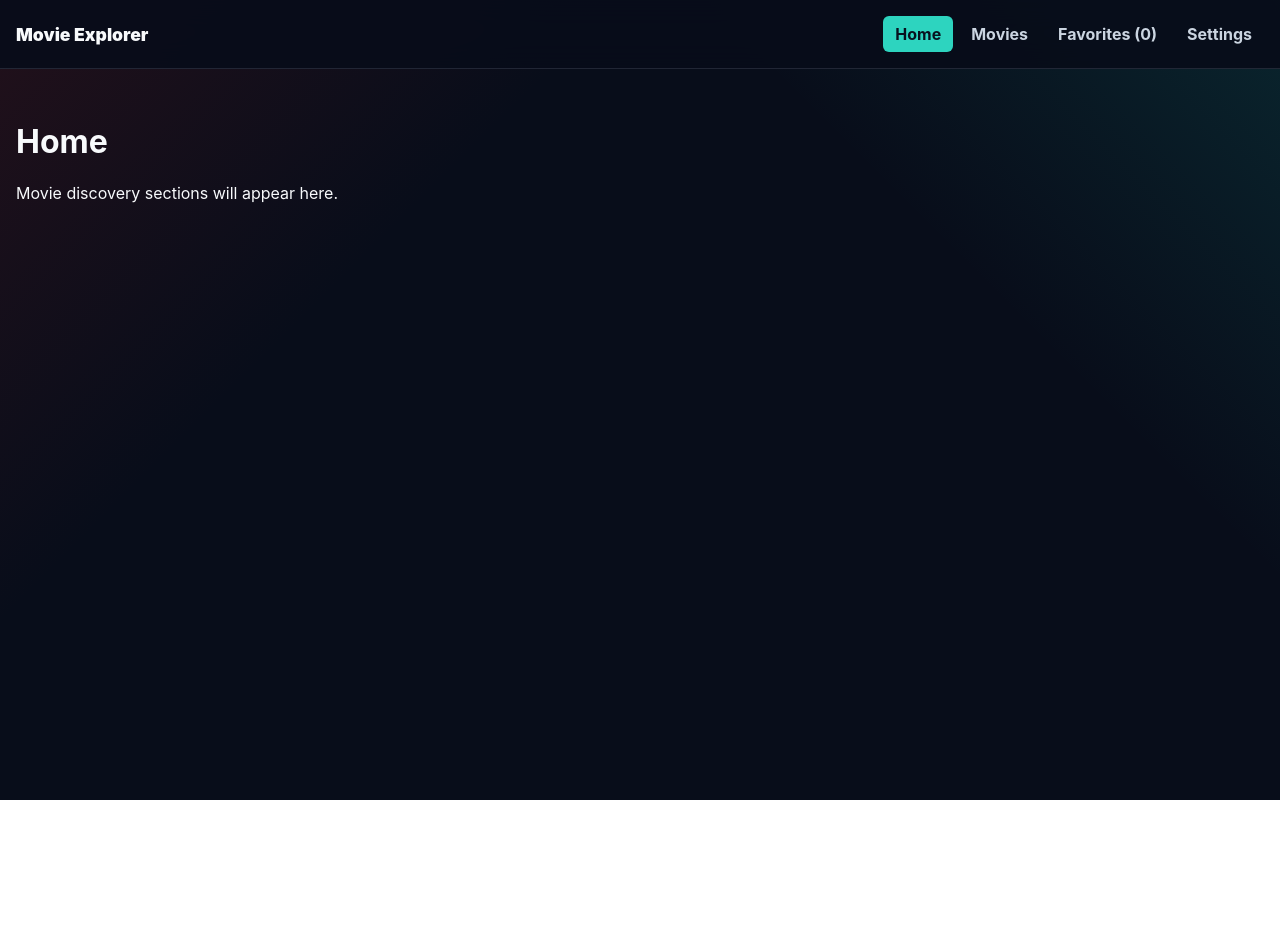
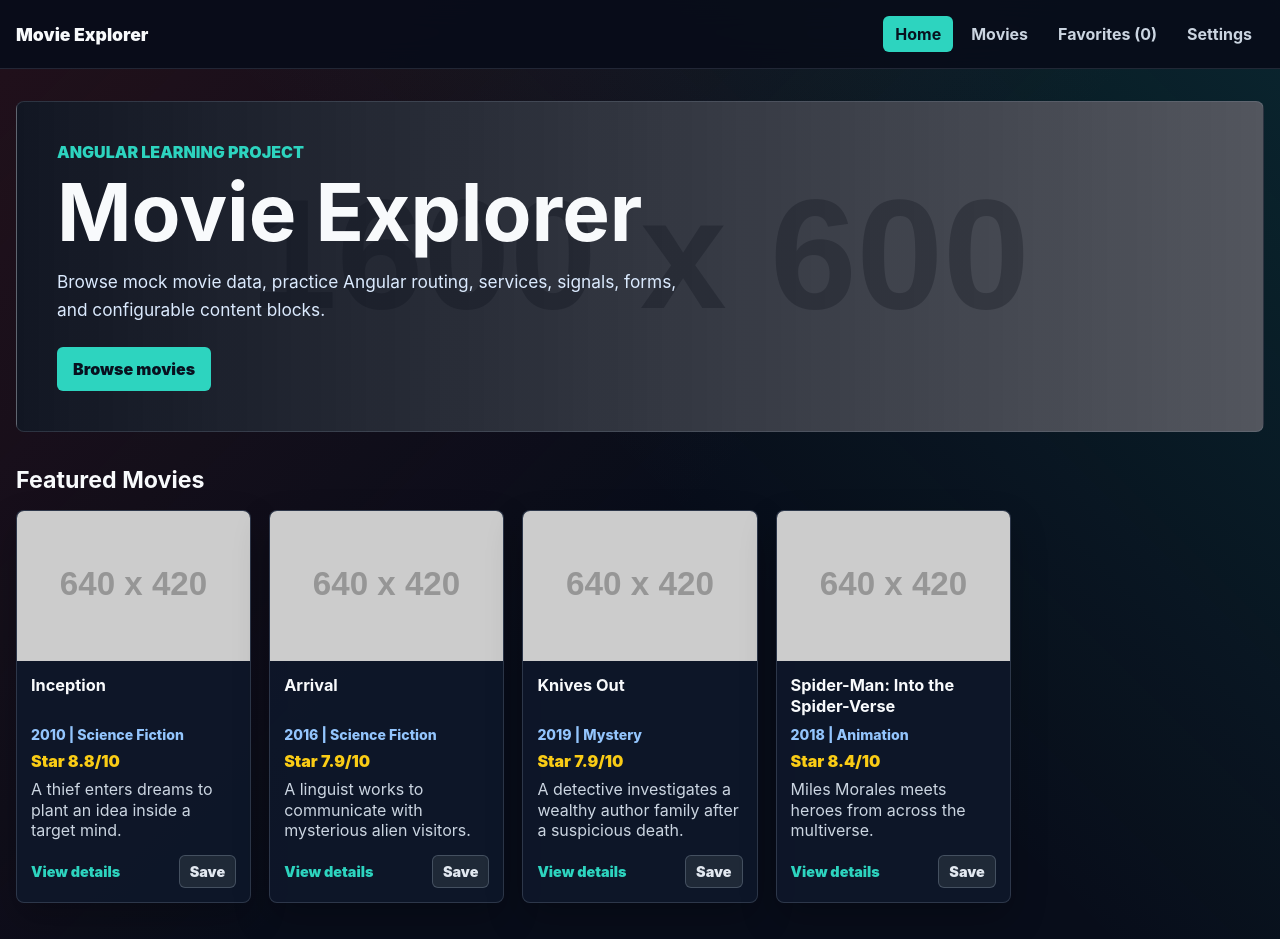
Before and after one commit to nMintC/movie-explorer, an Angular app: page / in a window 1280 px wide. Shown: the top 939 px of the page. Before the commit the page ends 800 px from the top, so only its background shows below. Built offline with nearby package versions, Linux system fonts and the light colour scheme.

Commit message:
feat: build configurable home page sections

```diff
--- a/src/app/pages/home/home-page.css
+++ b/src/app/pages/home/home-page.css
@@ -0,0 +1,4 @@
+.home-page {
+  display: grid;
+  gap: 34px;
+}
--- a/src/app/pages/home/home-page.html
+++ b/src/app/pages/home/home-page.html
@@ -1,2 +1,33 @@
-<h1>Home</h1>
-<p>Movie discovery sections will appear here.</p>
+<div class="home-page">
+  <!-- ANGULAR LEARNING: Conditional Rendering with @if for configurable blocks. -->
+  @if (displayConfigService.displayConfig().hero) {
+    <app-hero />
+  }
+
+  @if (displayConfigService.displayConfig().featuredMovies) {
+    <app-movie-grid
+      title="Featured Movies"
+      [movies]="featuredMovies"
+      [favoriteIds]="favoritesService.favoriteIds()"
+      (favoriteToggled)="toggleFavorite($event)"
+    />
+  }
+
+  @if (displayConfigService.displayConfig().topRatedMovies) {
+    <app-movie-grid
+      title="Top Rated Movies"
+      [movies]="topRatedMovies"
+      [favoriteIds]="favoritesService.favoriteIds()"
+      (favoriteToggled)="toggleFavorite($event)"
+    />
+  }
+
+  @if (displayConfigService.displayConfig().recommendations) {
+    <app-movie-grid
+      title="Recently Added / Recommended"
+      [movies]="recommendedMovies"
+      [favoriteIds]="favoritesService.favoriteIds()"
+      (favoriteToggled)="toggleFavorite($event)"
+    />
+  }
+</div>
--- a/src/app/pages/home/home-page.ts
+++ b/src/app/pages/home/home-page.ts
@@ -1,8 +1,26 @@
-import { Component } from '@angular/core';
+import { Component, inject } from '@angular/core';
+import { HeroComponent } from '../../components/hero/hero';
+import { MovieGridComponent } from '../../components/movie-grid/movie-grid';
+import { DisplayConfigService } from '../../services/display-config.service';
+import { FavoritesService } from '../../services/favorites.service';
+import { MovieService } from '../../services/movie.service';
 
 @Component({
   selector: 'app-home-page',
+  imports: [HeroComponent, MovieGridComponent],
   templateUrl: './home-page.html',
   styleUrl: './home-page.css'
 })
-export class HomePageComponent {}
+export class HomePageComponent {
+  private readonly movieService = inject(MovieService);
+  protected readonly favoritesService = inject(FavoritesService);
+  protected readonly displayConfigService = inject(DisplayConfigService);
+
+  protected readonly featuredMovies = this.movieService.getFeaturedMovies();
+  protected readonly topRatedMovies = this.movieService.getTopRatedMovies(6);
+  protected readonly recommendedMovies = this.movieService.getRecommendedMovies(6);
+
+  toggleFavorite(movieId: number): void {
+    this.favoritesService.toggleFavorite(movieId);
+  }
+}
```
